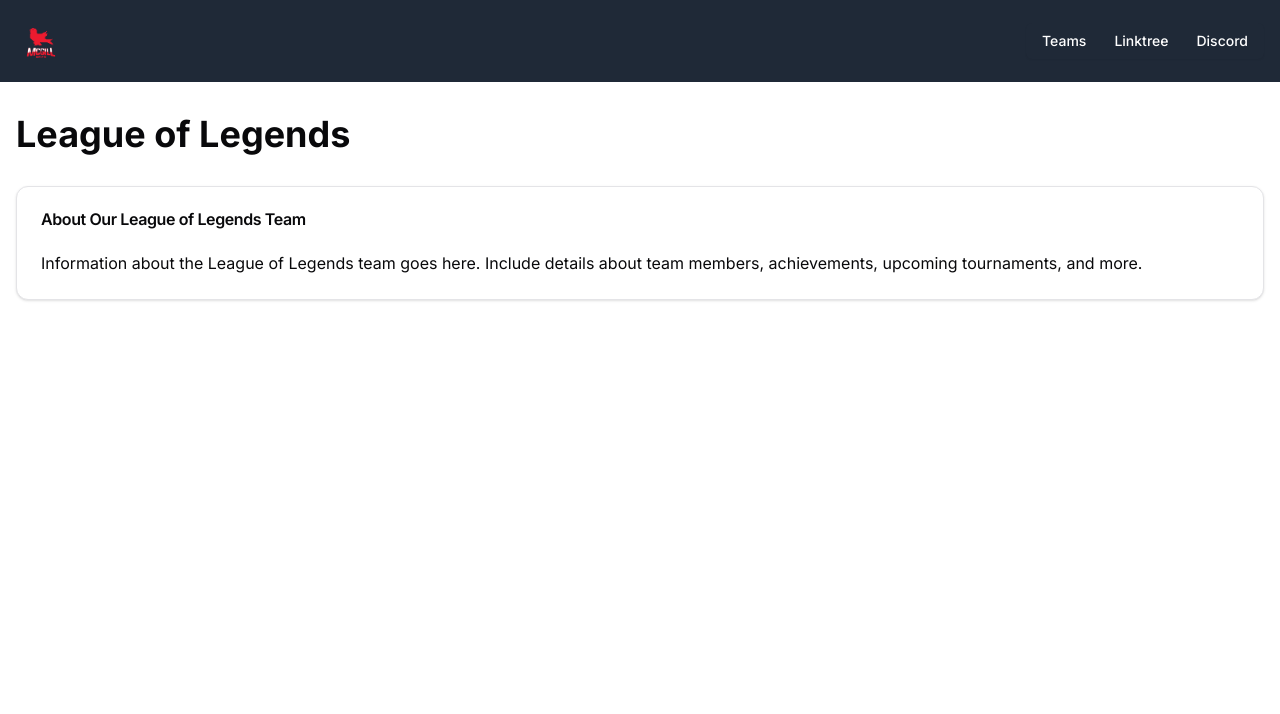
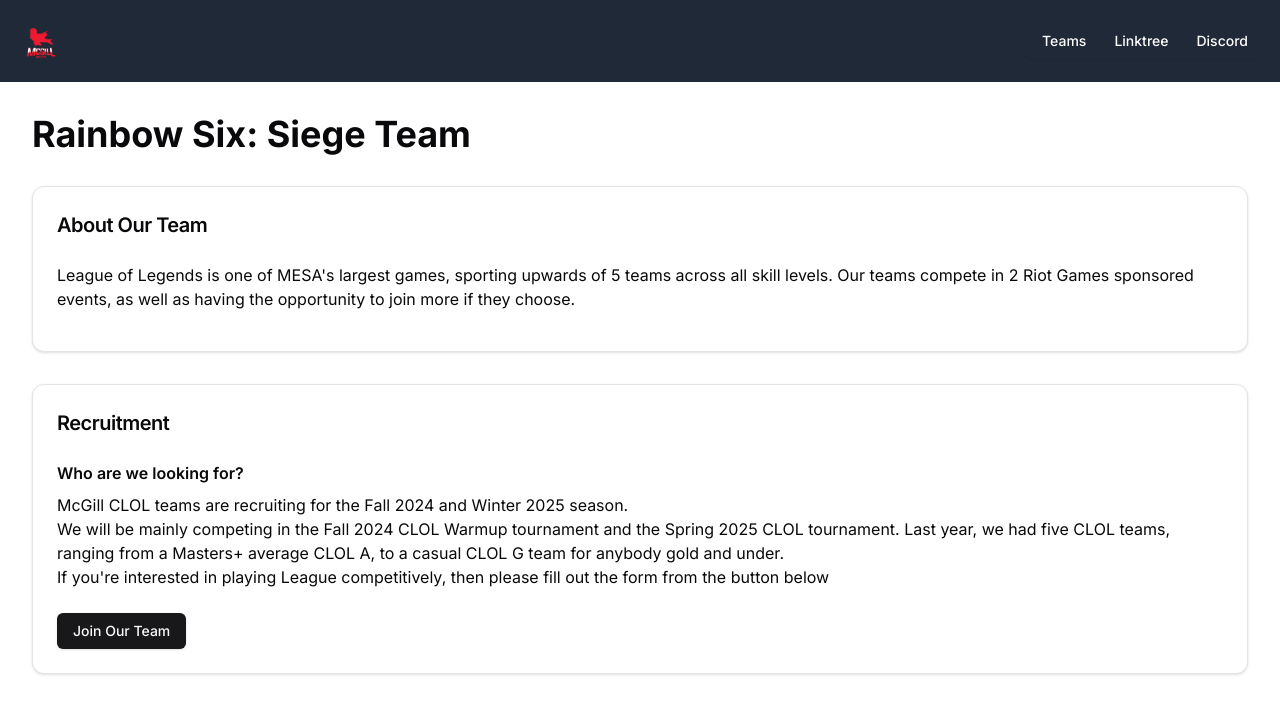
Before and after one commit to lucaschew/mcgill-esports-association, a Next.js app: page /teams/league-of-legends in a window 1280 px wide. Shown: the top 714 px of the page. Built offline with nearby package versions, Linux system fonts and the light colour scheme.

Commit message:
[Add] Preliminary league team description

```diff
--- a/app/teams/league-of-legends/page.tsx
+++ b/app/teams/league-of-legends/page.tsx
@@ -1,19 +1,55 @@
 import { Card, CardContent, CardHeader, CardTitle } from "@/components/ui/card";
+import { Button } from "@/components/ui/button";
+import Link from "next/link";
+import ResultCard from "@/components/Cards/ResultCard";
+import TeamMemberCard from "@/components/Cards/TeamMemberCard";
 
-export default function TeamPage() {
+export default function RainbowSixSiegePage() {
   return (
-    <div>
-      <h1 className="text-4xl font-bold mb-8">League of Legends</h1>
-      <Card>
+    <div className="container mx-auto px-4">
+      <h1 className="text-4xl font-bold mb-8">Rainbow Six: Siege Team</h1>
+
+      <Card className="mb-8">
         <CardHeader>
-          <CardTitle>About Our League of Legends Team</CardTitle>
+          <CardTitle className="text-xl">About Our Team</CardTitle>
         </CardHeader>
         <CardContent>
+          <p className="mb-4">
+            League of Legends is one of MESA's largest games, sporting upwards
+            of 5 teams across all skill levels. Our teams compete in 2 Riot
+            Games sponsored events, as well as having the opportunity to join
+            more if they choose.
+          </p>
+        </CardContent>
+      </Card>
+
+      <Card className="mb-8">
+        <CardHeader>
+          <CardTitle className="text-xl">Recruitment</CardTitle>
+        </CardHeader>
+        <CardContent>
+          <h3 className="font-semibold mb-2">Who are we looking for?</h3>
           <p>
-            Information about the League of Legends team goes here. Include
-            details about team members, achievements, upcoming tournaments, and
-            more.
+            McGill CLOL teams are recruiting for the Fall 2024 and Winter 2025
+            season.
           </p>
+          <p>
+            We will be mainly competing in the Fall 2024 CLOL Warmup tournament
+            and the Spring 2025 CLOL tournament. Last year, we had five CLOL
+            teams, ranging from a Masters+ average CLOL A, to a casual CLOL G
+            team for anybody gold and under.
+          </p>
+          <p>
+            If you're interested in playing League competitively, then please
+            fill out the form from the button below
+          </p>
+          <br></br>
+          <Link
+            href="https://docs.google.com/forms/d/e/1FAIpQLSepejMZs9jCIhyNViZHiVW3EUAeQOvQBAkidZEs-oiWwg_U4g/viewform?usp=sf_link"
+            target="_blank"
+          >
+            <Button>Join Our Team</Button>
+          </Link>
         </CardContent>
       </Card>
     </div>
```
